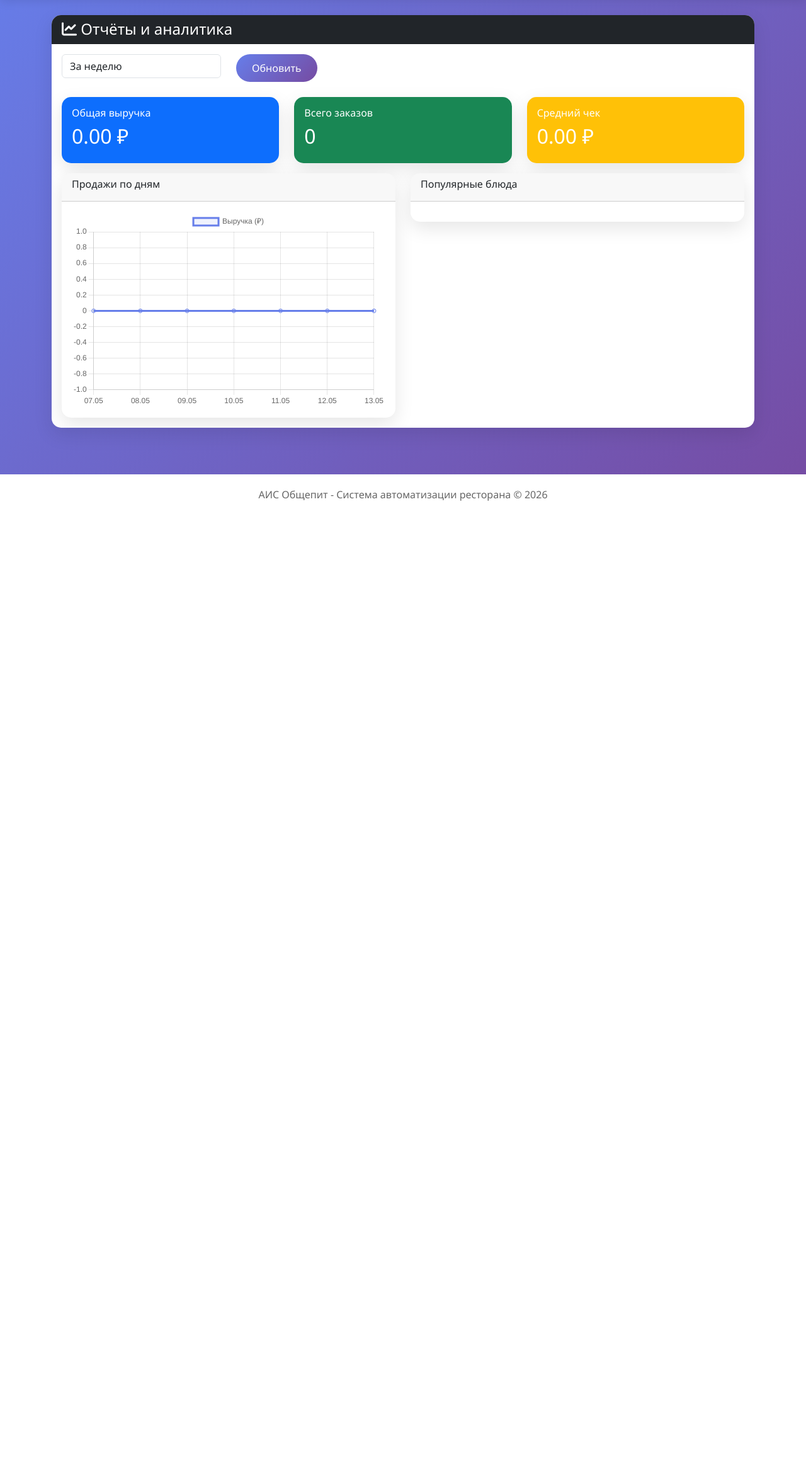
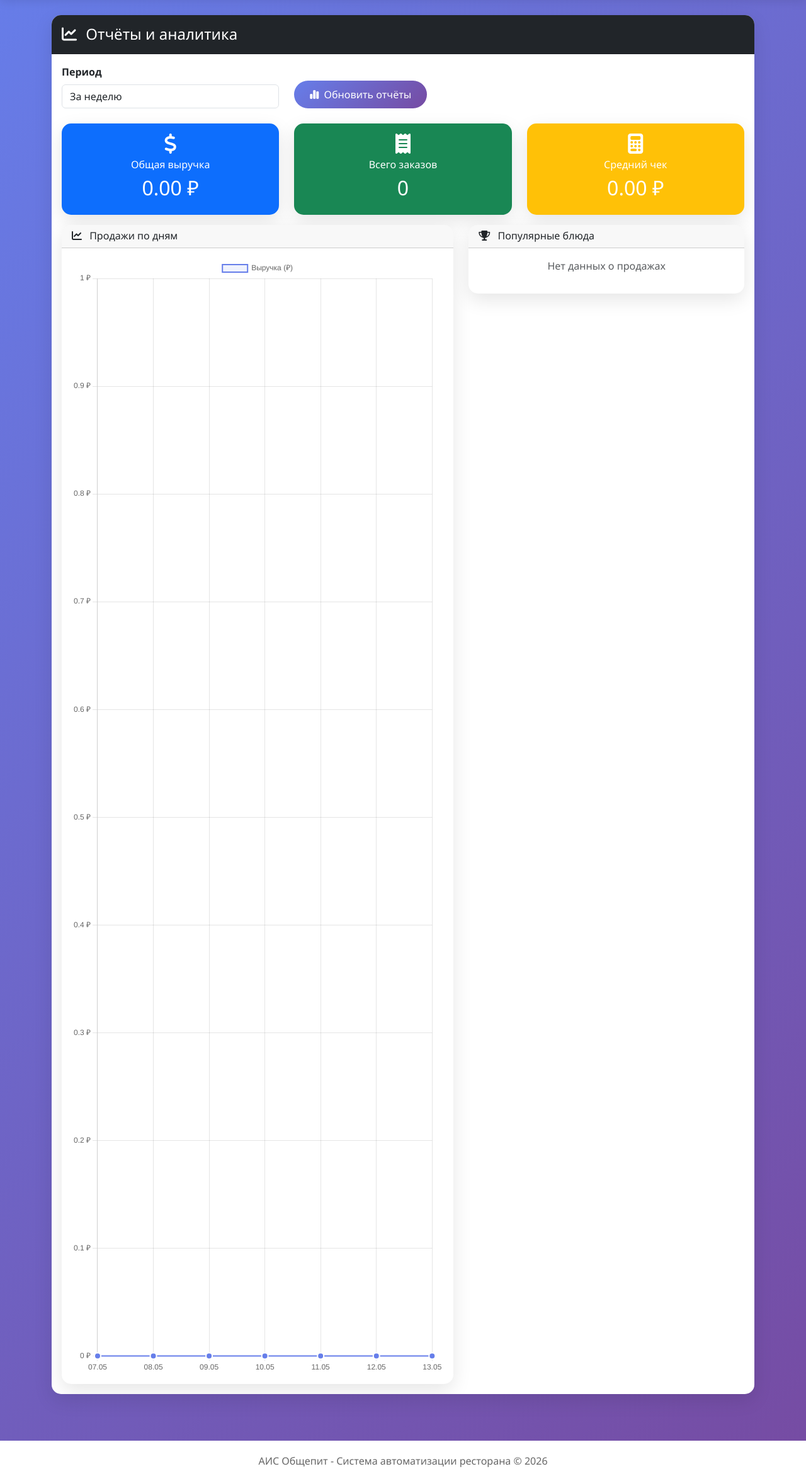
Before and after one commit to kotp2001/obshepit-ais, a Django app: page /reports/ in a window 1280 px wide. Shown: the part 94-2445 px from the top of the page at 63% size. Before the commit the page ends 889 px from the top, so only its background shows below. Run offline with Django 4.2, Linux system fonts and the light colour scheme; tables that the repository leaves empty hold one stand-in row (values such as "Sample post").

Commit message:
Update reports.html

```diff
--- a/templates/reports.html
+++ b/templates/reports.html
@@ -1,48 +1,52 @@
 {% extends 'base.html' %}
-{% block title %}Отчёты{% endblock %}
-{% block extra_css %}
-<script src="https://cdn.jsdelivr.net/npm/chart.js"></script>
-{% endblock %}
+{% block title %}Отчёты и аналитика{% endblock %}
 {% block content %}
+<div class="fade-in">
     <div class="card">
-    <div class="card-header bg-dark text-white">
-        <h4 class="mb-0"><i class="fas fa-chart-line"></i> Отчёты и аналитика</h4>
+        <div class="card-header bg-dark text-white py-3">
+            <h4 class="mb-0"><i class="fas fa-chart-line me-2"></i> Отчёты и аналитика</h4>
         </div>
         <div class="card-body">
             <div class="row mb-4">
-            <div class="col-md-3">
+                <div class="col-md-4">
+                    <label class="fw-bold mb-2">Период</label>
                     <select id="period-select" class="form-control">
-                    <option value="week">За неделю</option>
+                        <option value="day">За сегодня</option>
+                        <option value="week" selected>За неделю</option>
                         <option value="month">За месяц</option>
-                    <option value="day">За сегодня</option>
                     </select>
                 </div>
-            <div class="col-md-9">
-                <button class="btn btn-primary" onclick="loadReports()">Обновить</button>
+                <div class="col-md-8 d-flex align-items-end">
+                    <button class="btn btn-primary" onclick="loadReports()">
+                        <i class="fas fa-chart-simple me-1"></i> Обновить отчёты
+                    </button>
                 </div>
             </div>
 
             <div class="row">
                 <div class="col-md-4 mb-3">
-                <div class="card bg-primary text-white">
+                    <div class="card text-center bg-primary text-white">
                         <div class="card-body">
-                        <h6>Общая выручка</h6>
+                            <i class="fas fa-dollar-sign fa-2x mb-2"></i>
+                            <h6 class="mb-2">Общая выручка</h6>
                             <h2 id="total-revenue">0 ₽</h2>
                         </div>
                     </div>
                 </div>
                 <div class="col-md-4 mb-3">
-                <div class="card bg-success text-white">
+                    <div class="card text-center bg-success text-white">
                         <div class="card-body">
-                        <h6>Всего заказов</h6>
+                            <i class="fas fa-receipt fa-2x mb-2"></i>
+                            <h6 class="mb-2">Всего заказов</h6>
                             <h2 id="total-orders">0</h2>
                         </div>
                     </div>
                 </div>
                 <div class="col-md-4 mb-3">
-                <div class="card bg-warning text-white">
+                    <div class="card text-center bg-warning text-white">
                         <div class="card-body">
-                        <h6>Средний чек</h6>
+                            <i class="fas fa-calculator fa-2x mb-2"></i>
+                            <h6 class="mb-2">Средний чек</h6>
                             <h2 id="avg-check">0 ₽</h2>
                         </div>
                     </div>
@@ -50,23 +54,28 @@
             </div>
 
             <div class="row">
-            <div class="col-md-6">
+                <div class="col-md-7">
                     <div class="card">
                         <div class="card-header">
-                        <h6>Продажи по дням</h6>
+                            <h6 class="mb-0"><i class="fas fa-chart-line me-2"></i> Продажи по дням</h6>
                         </div>
                         <div class="card-body">
-                        <canvas id="sales-chart" width="400" height="250"></canvas>
+                            <canvas id="sales-chart" width="100%" height="300"></canvas>
                         </div>
                     </div>
                 </div>
-            <div class="col-md-6">
+                <div class="col-md-5">
                     <div class="card">
                         <div class="card-header">
-                        <h6>Популярные блюда</h6>
+                            <h6 class="mb-0"><i class="fas fa-trophy me-2"></i> Популярные блюда</h6>
                         </div>
                         <div class="card-body">
-                        <div id="popular-dishes"></div>
+                            <div id="popular-dishes">
+                                <div class="text-center py-4">
+                                    <div class="spinner-border text-primary" role="status"></div>
+                                </div>
+                            </div>
+                        </div>
                     </div>
                 </div>
             </div>
@@ -74,6 +83,7 @@
     </div>
 </div>
 
+<script src="https://cdn.jsdelivr.net/npm/chart.js"></script>
 <script>
     let chart = null;
 
@@ -88,12 +98,25 @@
                     document.getElementById('total-orders').innerHTML = data.data.total_orders;
                     document.getElementById('avg-check').innerHTML = data.data.avg_check.toFixed(2) + ' ₽';
 
-                    let popularHtml = '<ul class="list-group">';
-                    data.data.popular_dishes.forEach(dish => {
-                        popularHtml += `<li class="list-group-item d-flex justify-content-between">${dish.name}<span class="badge bg-primary">${dish.count} шт</span></li>`;
+                    let popularHtml = '';
+                    if (data.data.popular_dishes.length > 0) {
+                        popularHtml = '<div class="list-group">';
+                        data.data.popular_dishes.forEach((dish, index) => {
+                            popularHtml += `
+                                <div class="list-group-item d-flex justify-content-between align-items-center">
+                                    <div>
+                                        <span class="badge bg-primary rounded-pill me-2">${index + 1}</span>
+                                        <strong>${dish.name}</strong>
+                                    </div>
+                                    <span class="badge bg-success rounded-pill">${dish.count} шт</span>
+                                </div>
+                            `;
                         });
-                    popularHtml += '</ul>';
-                    document.getElementById('popular-dishes').innerHTML = popularHtml || 'Нет данных';
+                        popularHtml += '</div>';
+                    } else {
+                        popularHtml = '<p class="text-muted text-center">Нет данных о продажах</p>';
+                    }
+                    document.getElementById('popular-dishes').innerHTML = popularHtml;
 
                     if (chart) chart.destroy();
                     let ctx = document.getElementById('sales-chart').getContext('2d');
@@ -107,14 +130,23 @@
                                 borderColor: '#667eea',
                                 backgroundColor: 'rgba(102,126,234,0.1)',
                                 tension: 0.3,
-                                fill: true
+                                fill: true,
+                                borderWidth: 2,
+                                pointBackgroundColor: '#667eea',
+                                pointBorderColor: '#fff',
+                                pointBorderWidth: 2,
+                                pointRadius: 5,
+                                pointHoverRadius: 7
                             }]
                         },
                         options: {
                             responsive: true,
+                            maintainAspectRatio: true,
                             plugins: {
-                                legend: { position: 'top' }
-                            }
+                                legend: { position: 'top' },
+                                tooltip: { callbacks: { label: (ctx) => `${ctx.raw.toFixed(2)} ₽` } }
+                            },
+                            scales: { y: { beginAtZero: true, ticks: { callback: (v) => v + ' ₽' } } }
                         }
                     });
                 }
@@ -122,6 +154,5 @@
     }
 
     loadReports();
-    setInterval(loadReports, 30000);
 </script>
 {% endblock %}
```
Lines whose indentation alone changed are shown as unchanged.
